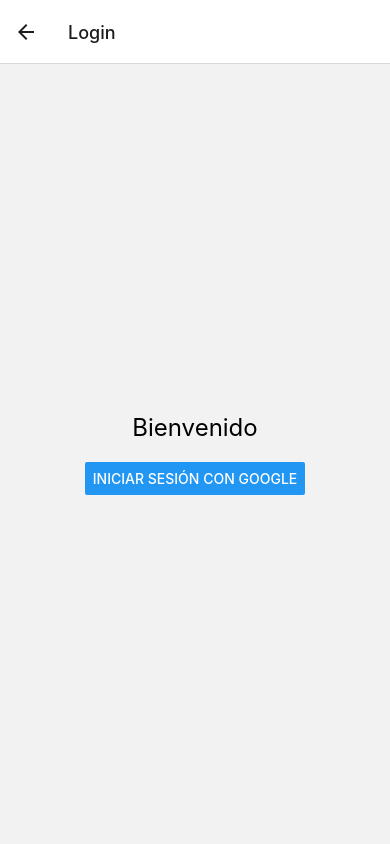
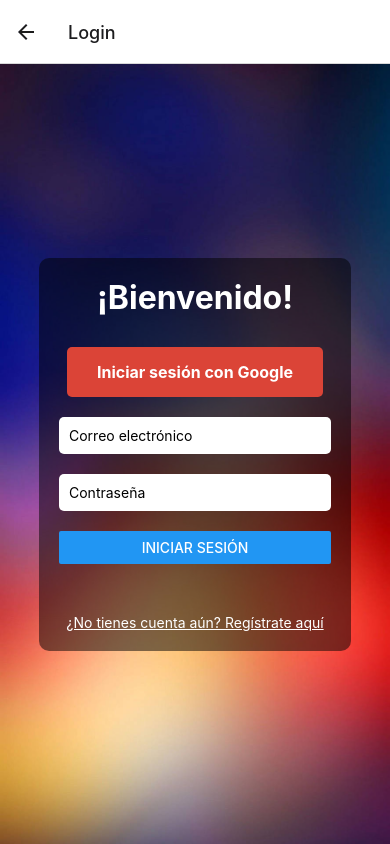
Before and after one commit to sebascastellanos/OasisApp, a React Native app: screen /Login in a window 390 px wide. Built offline with nearby package versions, Linux system fonts and the light colour scheme; what @react-native-google-signin/google-signin would draw is missing.

Commit message:
Actualizados loginscreen con user y password en firebase

```diff
--- a/src/routes/AppNavigation.tsx
+++ b/src/routes/AppNavigation.tsx
@@ -11,6 +11,8 @@
 import ScannerScreen from "../views/ScannerScreen";
 import Chatbot from "../IAapi/Chatbot";
 import TravelScreen from "../views/TravelScreen";
+import RegisterScreen from "../views/RegisterScreen";
+import BookScreen from "../views/BookScreen";
 
 
 const Stack = createNativeStackNavigator();
@@ -27,6 +29,8 @@
         <Stack.Screen name="Scanner" component={ScannerScreen} />
         <Stack.Screen name="Chat" component={Chatbot} />
         <Stack.Screen name="Travel" component={TravelScreen} />
+        <Stack.Screen name="Register" component={RegisterScreen} />
+        <Stack.Screen name="Book" component={BookScreen} />
       </Stack.Navigator>
     </NavigationContainer>
   );
--- /dev/null
+++ b/src/views/BookScreen.tsx
@@ -0,0 +1,38 @@
+import React from 'react';
+import { View, Text, StyleSheet } from 'react-native';
+import { RouteProp } from '@react-navigation/native';
+
+type RootStackParamList = {
+  Book: { destinationName: string };
+};
+
+type BookScreenProps = {
+  route: RouteProp<RootStackParamList, 'Book'>;
+};
+
+const BookScreen: React.FC<BookScreenProps> = ({ route }) => {
+  const { destinationName } = route.params;
+
+  return (
+    <View style={styles.container}>
+      <Text style={styles.title}>Reservar en {destinationName}</Text>
+      {/* Aquí puedes agregar los elementos de la pantalla de reserva */}
+    </View>
+  );
+};
+
+const styles = StyleSheet.create({
+  container: {
+    flex: 1,
+    justifyContent: 'center',
+    alignItems: 'center',
+    backgroundColor: '#fff',
+  },
+  title: {
+    fontSize: 24,
+    fontWeight: 'bold',
+    marginBottom: 20,
+  },
+});
+
+export default BookScreen;
--- a/src/views/HomeScreen.tsx
+++ b/src/views/HomeScreen.tsx
@@ -62,6 +62,7 @@
 
   return (
     <View style={styles.container}>
+      <Image source={require('../assets/home.jpg')} style={styles.backgroundImage} />
       <View style={styles.headerContainer}>
         <Image source={require('../assets/profilepic.jpg')} style={styles.profileImage} />
         <View style={styles.titleContainer}>
@@ -99,6 +100,14 @@
   container: {
     flex: 1,
     backgroundColor: '#9e8d67',
+  },
+  backgroundImage: {
+    position: 'absolute',
+    top: 0,
+    left: 0,
+    width: '100%',
+    height: '100%',
+    resizeMode: 'cover',
   },
   headerContainer: {
     flexDirection: 'row',
--- a/src/views/LoginScreen.tsx
+++ b/src/views/LoginScreen.tsx
@@ -1,5 +1,5 @@
-import React from 'react';
-import { View, Button, Text } from 'react-native';
+import React, { useState } from 'react';
+import { View, Button, Text, TextInput, TouchableOpacity, Image, StyleSheet } from 'react-native';
 import { GoogleSignin } from '@react-native-google-signin/google-signin';
 import auth from '@react-native-firebase/auth';
 
@@ -8,7 +8,9 @@
   webClientId: '429308432569-ig8hn6c052t21cvn0qcocd3dv5lmlu0s.apps.googleusercontent.com',
 });
 
-const LoginScreen = ({ navigation }:any) => { // Aquí se recibe navigation como parámetro
+const LoginScreen = ({ navigation }: any) => {
+
+
   const signInWithGoogle = async () => {
     try {
       const { idToken } = await GoogleSignin.signIn();
@@ -22,13 +24,114 @@
       console.error('Error al iniciar sesión con Google:', error);
     }
   };
+  const [email, setEmail] = useState('');
+  const [password, setPassword] = useState('');
+
+  const signInWithEmailAndPassword = async () => {
+
+    try {
+      const userCredential = await auth().signInWithEmailAndPassword(email, password);
+      console.log('Usuario logueado con correo y contraseña:', userCredential);
+
+      // Navega a la pantalla Home
+      navigation.navigate('Home');
+    } catch (error: any) {
+      console.error('Error al iniciar sesión con correo y contraseña:', error.code, error.message);
+    }
+  };
+
+  const goToRegister = () => {
+    navigation.navigate('Register');
+  };
 
   return (
-    <View style={{ flex: 1, justifyContent: 'center', alignItems: 'center' }}>
-      <Text style={{ fontSize: 24, marginBottom: 20 }}>Bienvenido</Text>
-      <Button title="Iniciar sesión con Google" onPress={signInWithGoogle} />
+    <View style={styles.container}>
+      <Image source={require('../assets/login.jpg')} style={styles.backgroundImage} />
+      <View style={styles.overlay}>
+        <Text style={styles.title}>¡Bienvenido!</Text>
+        <TouchableOpacity style={styles.googleButton} onPress={signInWithGoogle}>
+          <Text style={styles.googleButtonText}>Iniciar sesión con Google</Text>
+        </TouchableOpacity>
+        <View style={styles.form}>
+          <TextInput
+            placeholder="Correo electrónico"
+            value={email}
+            onChangeText={setEmail}
+            style={styles.input}
+          />
+          <TextInput
+            placeholder="Contraseña"
+            value={password}
+            onChangeText={setPassword}
+            secureTextEntry
+            style={styles.input}
+          />
+          <Button title="Iniciar sesión" onPress={signInWithEmailAndPassword} />
+        </View>
+        <TouchableOpacity onPress={goToRegister}>
+          <Text style={styles.registerLink}>¿No tienes cuenta aún? Regístrate aquí</Text>
+        </TouchableOpacity>
+      </View>
     </View>
   );
 };
 
+const styles = StyleSheet.create({
+  container: {
+    flex: 1,
+    justifyContent: 'center',
+    alignItems: 'center',
+  },
+  backgroundImage: {
+    position: 'absolute',
+    top: 0,
+    left: 0,
+    width: '100%',
+    height: '100%',
+    resizeMode: 'cover',
+  },
+  overlay: {
+    backgroundColor: 'rgba(0, 0, 0, 0.5)',
+    width: '80%',
+    padding: 20,
+    borderRadius: 10,
+    justifyContent: 'center',
+    alignItems: 'center',
+  },
+  title: {
+    fontSize: 32,
+    fontWeight: 'bold',
+    marginBottom: 30,
+    color: 'white',
+  },
+  googleButton: {
+    backgroundColor: '#DB4437',
+    paddingVertical: 15,
+    paddingHorizontal: 30,
+    marginBottom: 20,
+    borderRadius: 5,
+  },
+  googleButtonText: {
+    color: 'white',
+    fontSize: 16,
+    fontWeight: 'bold',
+  },
+  form: {
+    width: '100%',
+    marginBottom: 30,
+  },
+  input: {
+    marginBottom: 20,
+    padding: 10,
+    backgroundColor: 'white',
+    borderRadius: 5,
+    width: '100%',
+  },
+  registerLink: {
+    textDecorationLine: 'underline',
+    color: 'white',
+    marginTop: 20,
+  },
+});
+
 export default LoginScreen;
--- /dev/null
+++ b/src/views/RegisterScreen.tsx
@@ -0,0 +1,91 @@
+import React, { useState } from 'react';
+import { View, Button, Text, TextInput, TouchableOpacity, StyleSheet, Image, ImageBackground } from 'react-native';
+import auth from '@react-native-firebase/auth';
+
+const RegisterScreen = ({ navigation }: any) => {
+  const [email, setEmail] = useState('');
+  const [password, setPassword] = useState('');
+
+  const registerWithEmailAndPassword = async () => {
+    try {
+      const userCredential = await auth().createUserWithEmailAndPassword(email, password);
+      console.log('Usuario registrado con correo y contraseña:', userCredential);
+
+      // Navega a la pantalla de inicio de sesión después del registro
+      navigation.navigate('Login');
+    } catch (error: any) {
+      console.error('Error al registrar usuario:', error.code, error.message);
+    }
+  };
+
+  return (
+    <View style={styles.container}>
+        <Image source={require('../assets/login.jpg')} style={styles.backgroundImage} />
+      <Text style={styles.title}>Registro</Text>
+      <View style={styles.form}>
+        <TextInput
+          placeholder="Correo electrónico"
+          value={email}
+          onChangeText={setEmail}
+          style={styles.input}
+        />
+        <TextInput
+          placeholder="Contraseña"
+          value={password}
+          onChangeText={setPassword}
+          secureTextEntry
+          style={styles.input}
+        />
+        <TouchableOpacity style={styles.registerButton} onPress={registerWithEmailAndPassword}>
+          <Text style={styles.buttonText}>Registrarse</Text>
+        </TouchableOpacity>
+      </View>
+    </View>
+  );
+};
+
+const styles = StyleSheet.create({
+  container: {
+    flex: 1,
+    justifyContent: 'center',
+    alignItems: 'center',
+    backgroundColor: '#fff',
+  },
+  backgroundImage : {
+    position: 'absolute',
+    top: 0,
+    left: 0,
+    width: '100%',
+    height: '100%',
+    resizeMode: 'cover',
+  },
+  title: {
+    fontSize: 24,
+    color: 'white',
+    fontWeight: 'bold',
+    marginBottom: 20,
+  },
+  form: {
+    width: '80%',
+    marginBottom: 30,
+  },
+  input: {
+    marginBottom: 20,
+    padding: 10,
+    backgroundColor: 'white',
+    borderRadius: 5,
+    width: '100%',
+  },
+  registerButton: {
+    backgroundColor: '#007bff',
+    paddingVertical: 15,
+    borderRadius: 5,
+  },
+  buttonText: {
+    color: '#fff',
+    fontSize: 16,
+    textAlign: 'center',
+  },
+});
+
+export default RegisterScreen;
--- a/src/views/TravelScreen.tsx
+++ b/src/views/TravelScreen.tsx
@@ -1,17 +1,18 @@
 import React from 'react';
 import { StyleSheet, View, Text, Image, ScrollView, TouchableOpacity, ImageSourcePropType } from 'react-native';
 import { NavigationProp, RouteProp } from '@react-navigation/native';
+import BottomTabNavigator from '../components/BottomTabNavigator'; // Importa el BottomTabNavigator
 
 type RootStackParamList = {
   Home: undefined;
   Travel: { theme: string; destinations: { name: string; image: ImageSourcePropType }[] };
+  Book: { destinationName: string }; // Define la ruta para BookScreen
 };
 
 type TravelScreenProps = {
-  navigation: NavigationProp<RootStackParamList, 'Travel'>;
+  navigation: NavigationProp<RootStackParamList, 'Travel'>; // Usa NavigationProp con RootStackParamList
   route: RouteProp<RootStackParamList, 'Travel'>;
 };
-
 
 const headerImages: { [key: string]: ImageSourcePropType } = {
   'Tropical Jungle': require('../assets/jungles.jpg'),
@@ -20,7 +21,7 @@
   Artic: require('../assets/artic.jpg'),
 };
 
-const TravelScreen = ({ route }: TravelScreenProps) => {
+const TravelScreen = ({ navigation, route }: TravelScreenProps) => {
   const { theme, destinations } = route.params;
   let backgroundColor;
 
@@ -41,6 +42,10 @@
       backgroundColor = '#9e8d67';
   }
 
+  const handleDestinationPress = (destinationName: string) => {
+    navigation.navigate('Book', { destinationName }); // Navega a BookScreen con el nombre del destino
+  };
+
   return (
     <View style={[styles.container, { backgroundColor }]}>
       <ScrollView contentContainerStyle={styles.contentContainer}>
@@ -49,48 +54,56 @@
         <Text style={styles.description}>
           Exploring a {theme.toLowerCase()} biome offers a rich tapestry of biodiversity, where nature's vibrant hues and diverse life forms thrive in a lush, tropical haven. A true adventure into nature's untamed splendor awaits.
         </Text>
+        <Text style={styles.destinos}>
+          Destinos populares
+        </Text>
         <View style={styles.destinationsContainer}>
           {destinations.map((destination, index) => (
-            <TouchableOpacity key={index} style={styles.destinationButton}>
+            <TouchableOpacity key={index} style={styles.destinationButton} onPress={() => handleDestinationPress(destination.name)}>
               <Image source={destination.image} style={styles.destinationImage} />
               <Text style={styles.destinationName}>{destination.name}</Text>
             </TouchableOpacity>
           ))}
         </View>
       </ScrollView>
+
+      <BottomTabNavigator navigation={navigation} />
     </View>
   );
 };
-
 const styles = StyleSheet.create({
   container: {
     flex: 1,
-    borderBottomLeftRadius: 20,
-    borderBottomRightRadius: 20,
+  },
+  destinos:{
+    fontSize: 24,
+    fontWeight: 'bold',
+    marginTop: 20,
+    marginBottom: 10,
+    color: '#32B6A6',
   },
   contentContainer: {
     flexGrow: 1,
-
     alignItems: 'center',
   },
   headerImage: {
     width: '100%',
-    height: 350,
+    height: 310,
     resizeMode: 'cover',
   },
   title: {
-    fontSize: 24,
+    fontSize: 34,
     fontWeight: 'bold',
     marginTop: 20,
     marginBottom: 10,
-    color: '#fff',
+    color: 'black',
   },
   description: {
-    fontSize: 16,
+    fontSize: 20,
     textAlign: 'center',
     marginHorizontal: 20,
     marginBottom: 20,
-    color: '#fff',
+    color: 'black',
   },
   destinationsContainer: {
     flexDirection: 'row',
```
Also changed, not shown: src/assets/home.jpg (added), src/assets/login.jpg (added).
